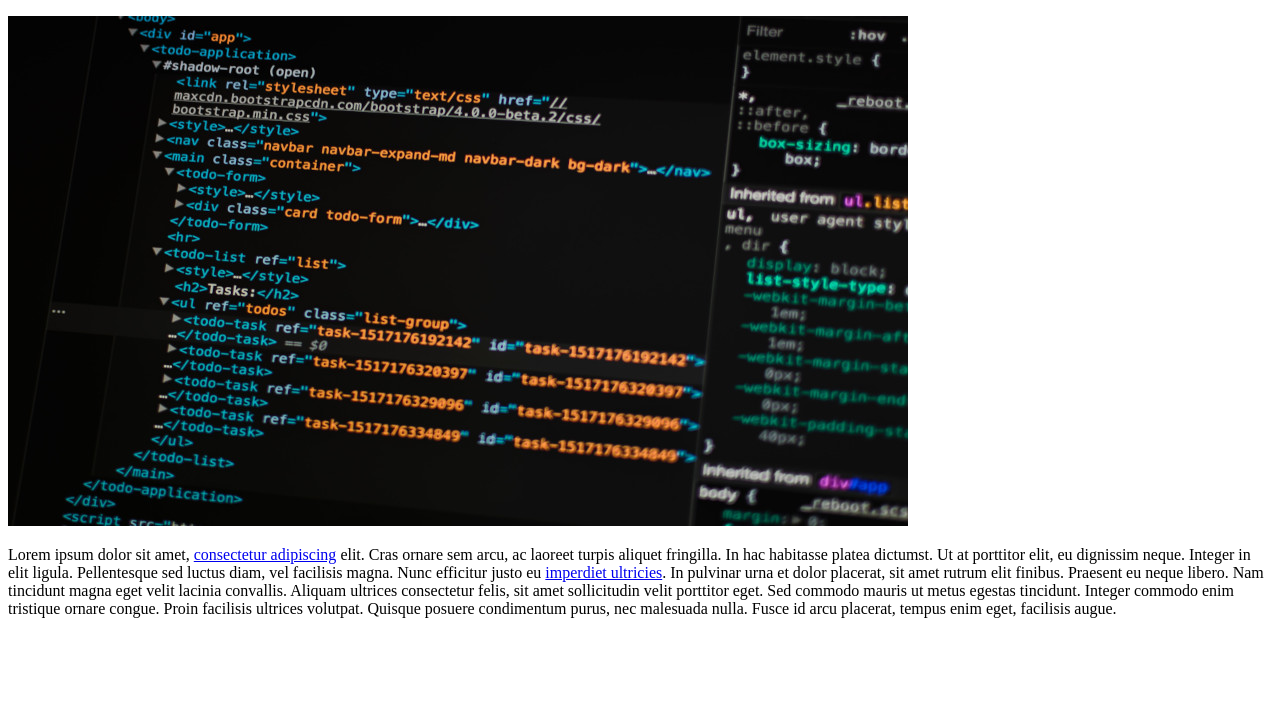
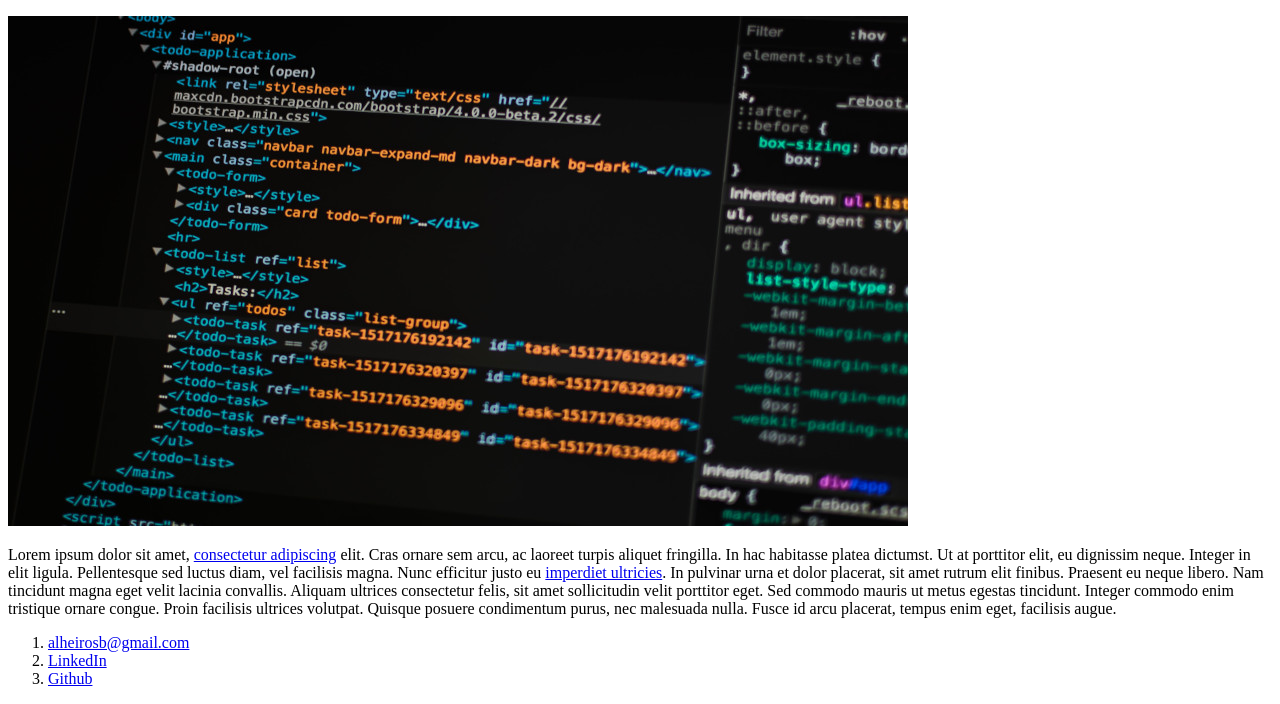
Before and after one commit to BartoAlheiros/HTML, a plain HTML site: page PAGINA__BASICA/index.html in a window 1280 px wide. Shown: the part 264-968 px from the top of the page. Before the commit the page ends 898 px from the top, so only its background shows below. Drawn offline with Linux system fonts and the light colour scheme.

Commit message:
<ul> e <ol>

```diff
--- a/PAGINA__BASICA/index.html
+++ b/PAGINA__BASICA/index.html
@@ -32,7 +32,19 @@
             </article>
         </section>
         <section>
-            <footer></footer>
+            <footer>
+                <ol>
+                    <li>
+                        <a href="mailto:alheirosb@gmail.com">alheirosb@gmail.com</a>
+                    </li>
+                    <li>
+                        <a href="https://www.linkedin.com/in/jose-bartolomeu-alheiros-dias-neto-8a1641142/" target="_blank">LinkedIn</a>
+                    </li>
+                    <li>
+                        <a href="https://github.com/BartoAlheiros" target="_blank">Github</a>
+                    </li>
+                </ol>
+            </footer>
         </section>
     </body>
 </html>
```
